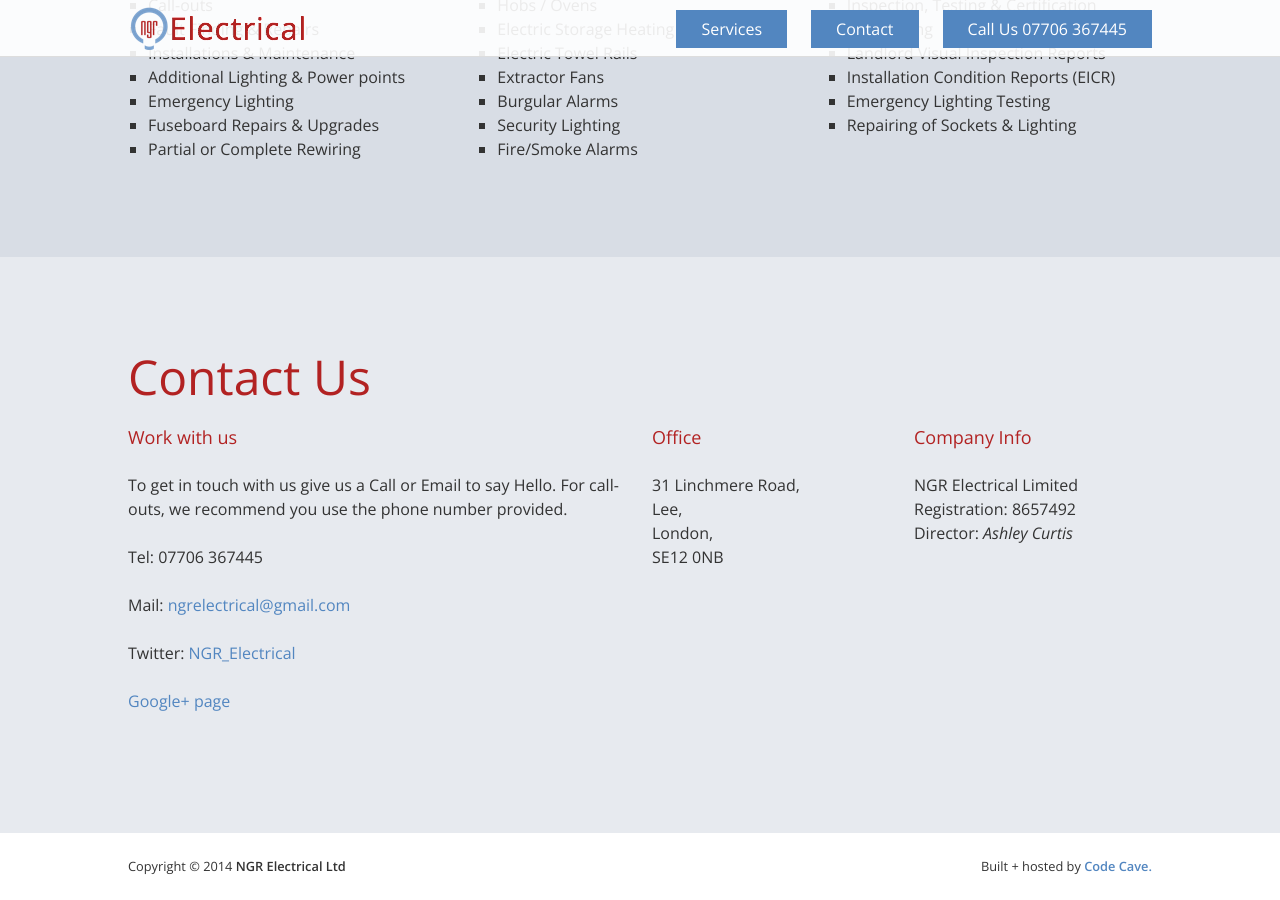
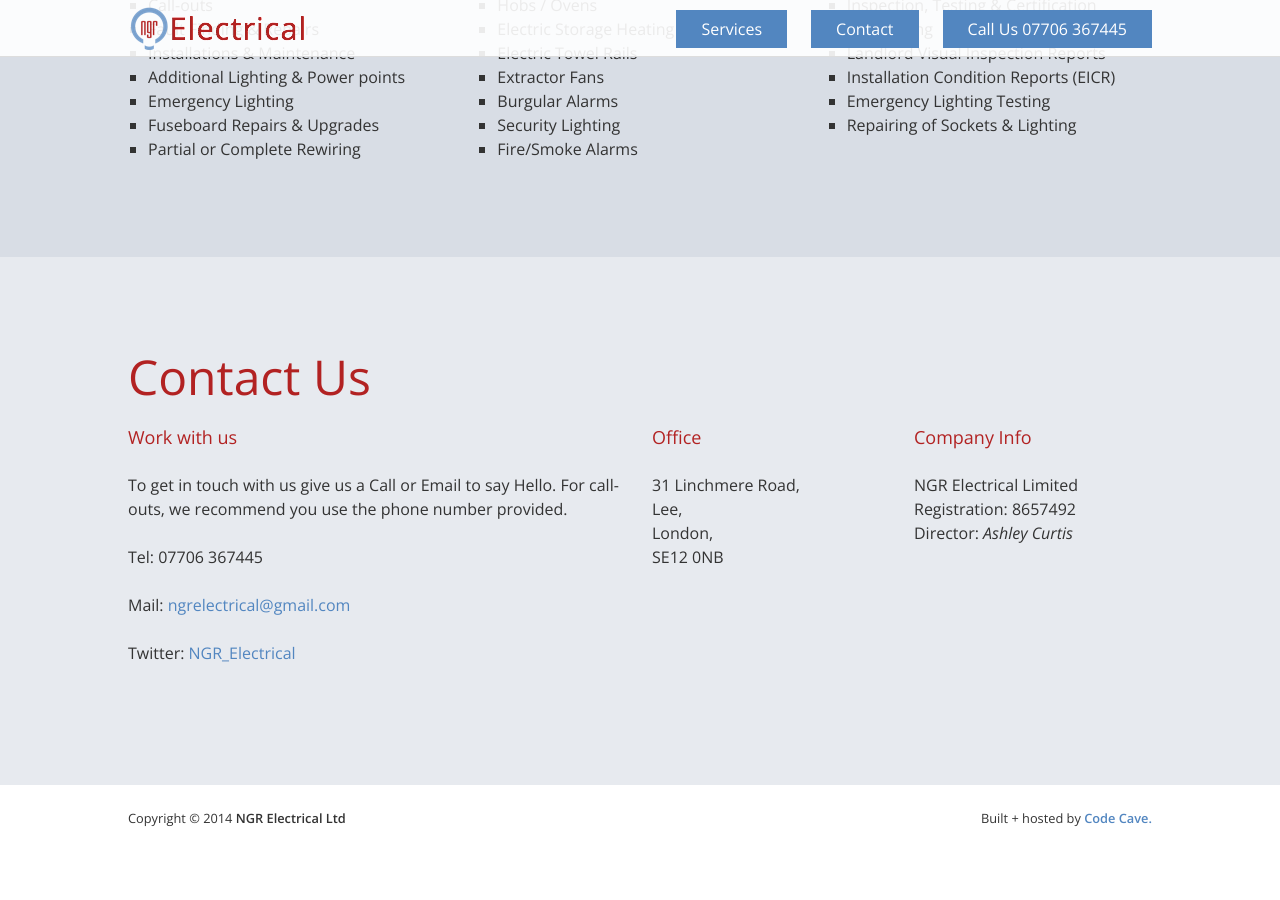
Before and after one commit to hostie/ngrelectrical, a Jekyll site: the page built from index.html, in a window 1280 px wide and 900 px high, scrolled down 1224 px. Built offline with Jekyll 4.4.1, drawn with Linux system fonts in a browser that asks for light colours; nearby versions of some CDN libraries; the list of posts is cut into pages by our own code; after the commit the page ends 2076 px from its top, so only the background shows below that.

Commit message:
Remove googleplus link

```diff
--- a/index.html
+++ b/index.html
@@ -185,10 +185,6 @@
                     Twitter: <a href="https://twitter.com/{{ site.twitter_username }}">
                         {{ site.twitter_username }}</a>
                 </p>
-                <p class="google">
-                    <a href="http://plus.google.com/u/0/115587776798099663932/about">
-                        Google+ page</a>
-                </p>
 
             <li class="layout__item lap-and-up-one-quarter">
 
```
